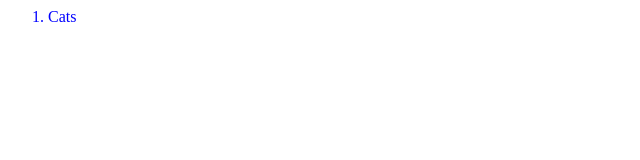
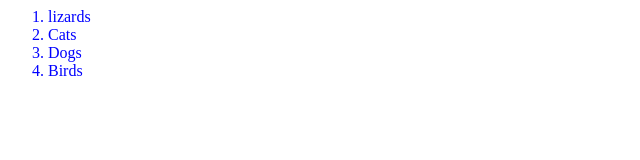
Before and after one commit to ctb116/CSS-Demo, a plain HTML site: page index.html in a window 1280 px wide. Shown: the whole page, without its empty margins (0-640 px from the left). Drawn offline with Linux system fonts and the light colour scheme.

Commit message:
add more animals

```diff
--- a/index.html
+++ b/index.html
@@ -5,6 +5,9 @@
 
 <body>
     <ol>
+        <li>lizards</li>
         <li>Cats</li>
+        <li>Dogs</li>
+        <li>Birds</li>
     </ol>
 </body>
```
